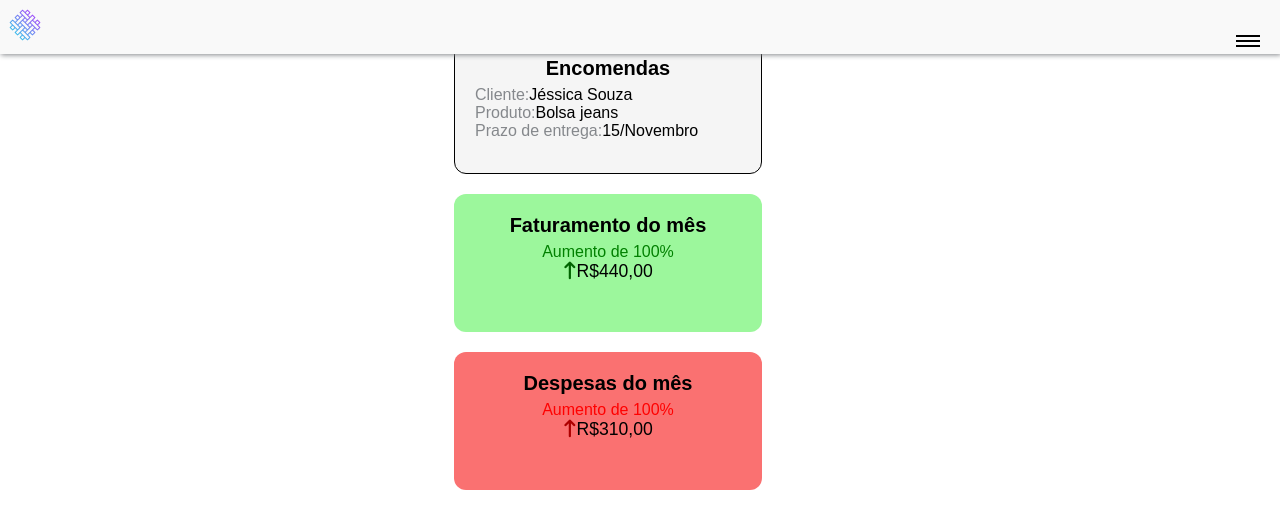
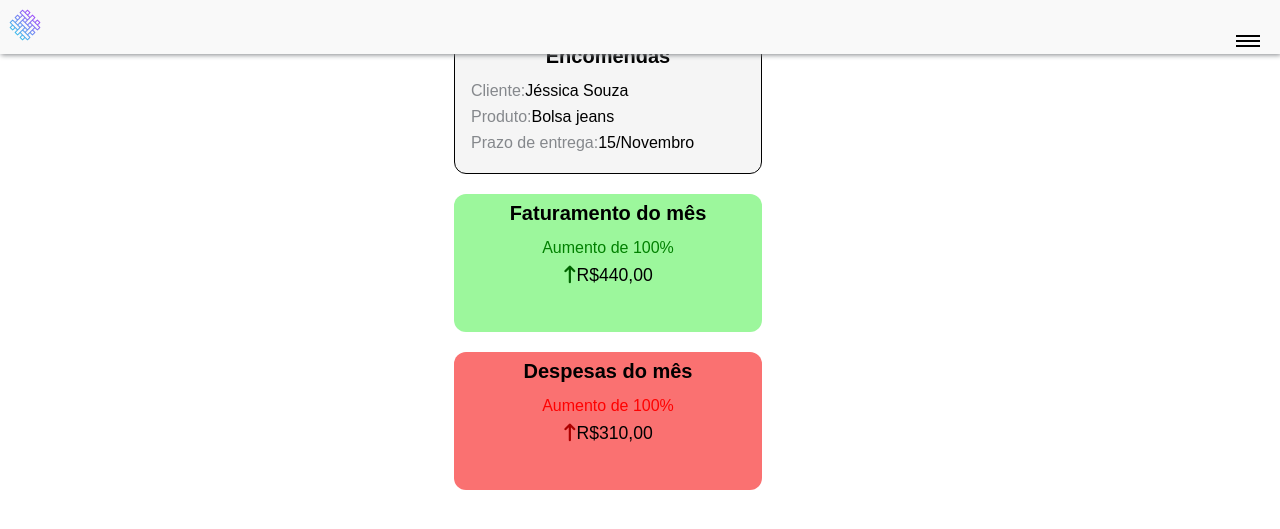
Before and after one commit to 0DevMax/dashboardapp, a Flask app: page / in a window 1280 px wide. Shown: the top 529 px of the page. Run offline with Flask 2, Linux system fonts and the light colour scheme; data that the repository does not hold is empty; some libraries are stand-ins or nearby versions; some web fonts are replaced.

Commit message:
Alterações nos cards do dashboard

```diff
--- a/static/css/styles.css
+++ b/static/css/styles.css
@@ -74,8 +74,11 @@ h2 {
     border-radius: 0.75rem;
     height: 8.625rem;
     margin: 1.25rem;
-    padding: 1.25rem;
+    padding: 0.5rem 1rem 0 1rem;
     width: 19.25rem;
+    display: flex;
+    flex-direction: column;
+    gap: 0.5rem;
 }
 
 .cardInfoValor {
```
